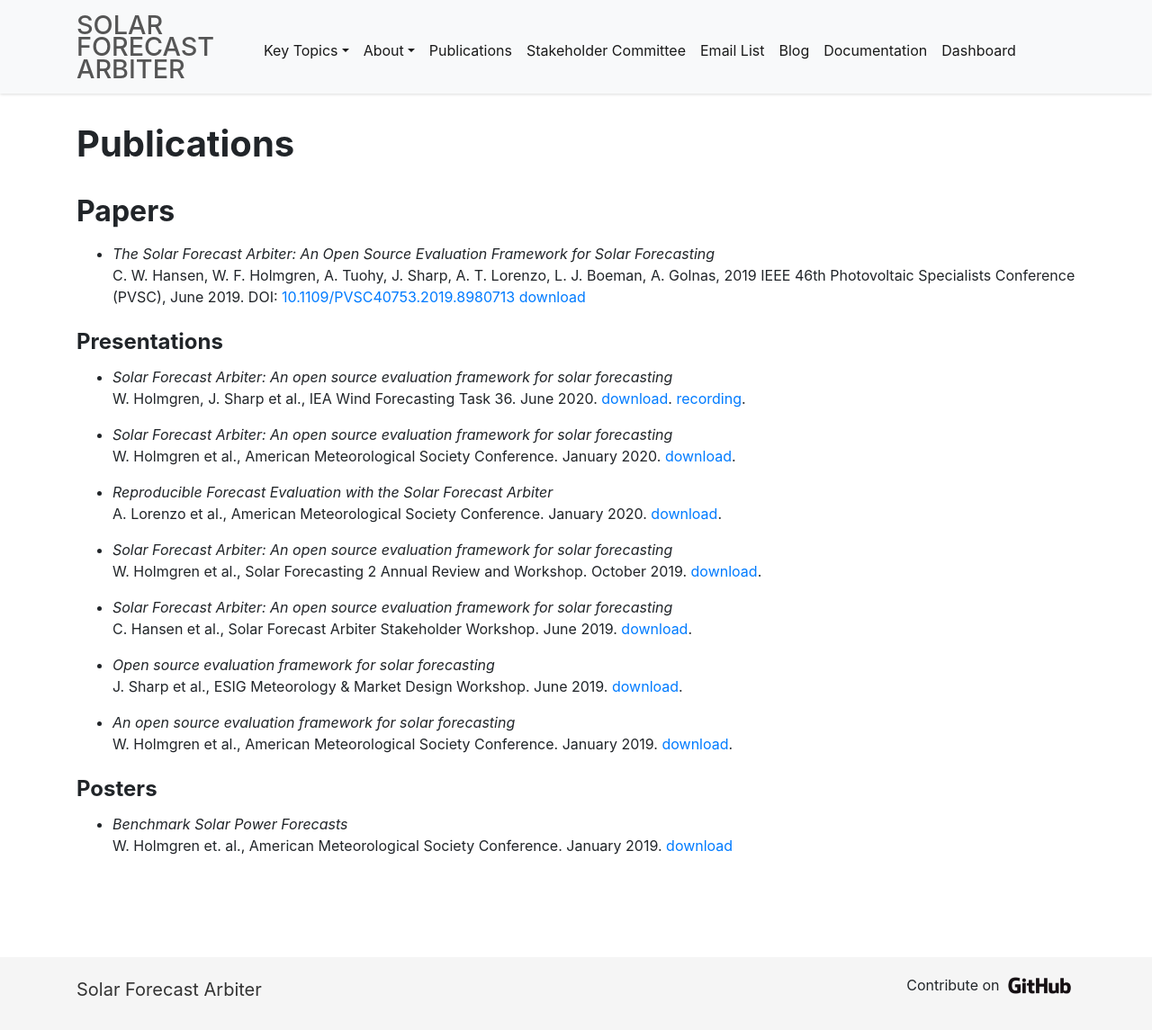
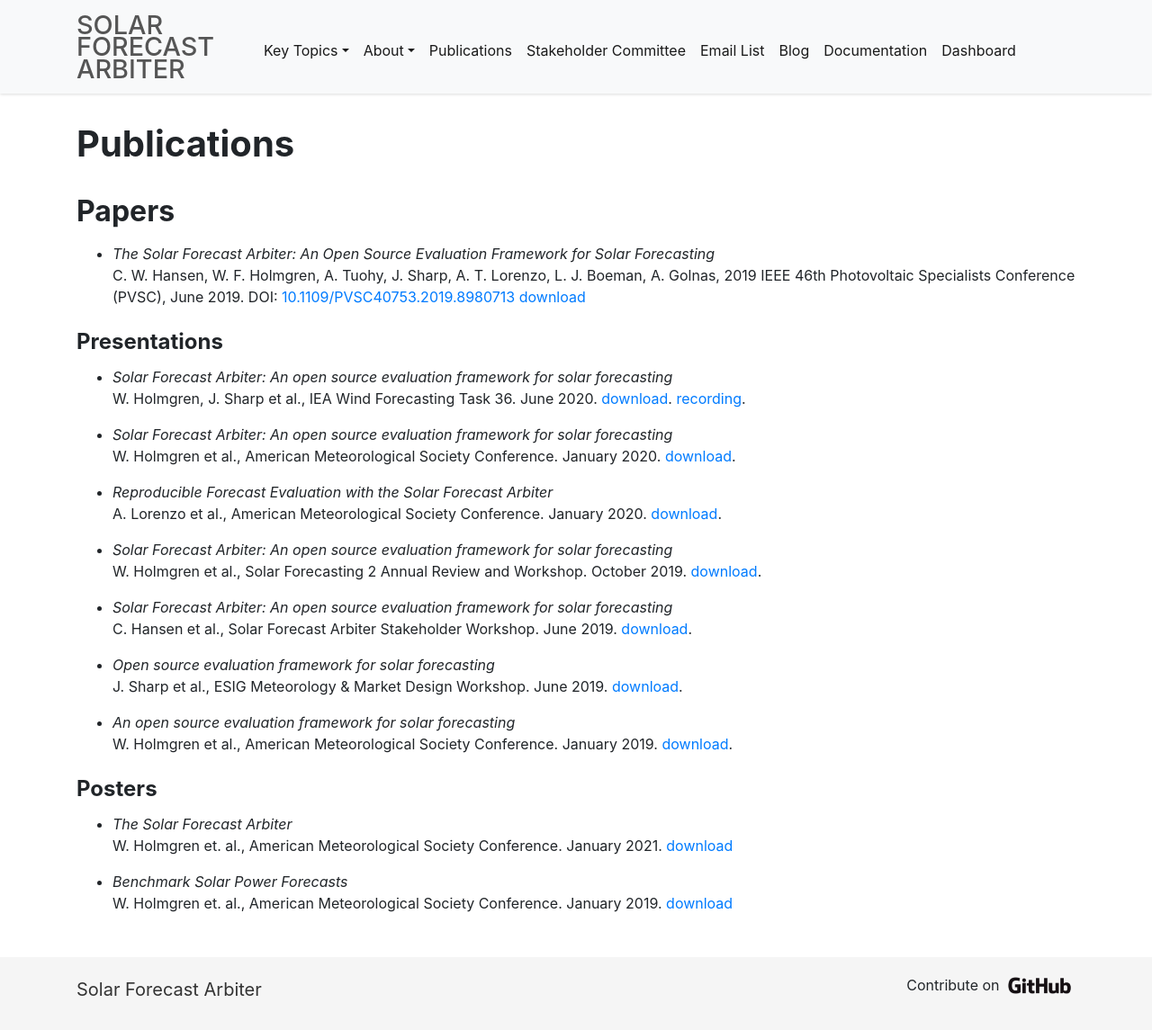
Before and after one commit to SolarArbiter/SolarArbiter.github.io, a Jekyll site: the page built from publications.md, in a window 1280 px wide and 1145 px high. Shown: the whole window at 90% size. Built offline with Jekyll 4.4.1, drawn with Linux system fonts in a browser that asks for light colours.

Commit message:
ams poster, youtube channel

```diff
--- a/_data/posters.yml
+++ b/_data/posters.yml
@@ -1,3 +1,9 @@
+- authors: W. Holmgren et. al.
+  title: The Solar Forecast Arbiter
+  place: American Meteorological Society Conference
+  date: January 2021
+  link: assets/posters/2021_AMS_SFA.pdf
+
 - authors: W. Holmgren et. al.
   title: Benchmark Solar Power Forecasts
   place: American Meteorological Society Conference
--- a/index.html
+++ b/index.html
@@ -10,7 +10,7 @@ layout: base
 
 <p>This project page contains reference materials describing project use cases, metrics, reference data, and more under the Key Topics menu. Visit the <a href="https://dashboard.solarforecastarbiter.org/">Solar Forecast Arbiter Dashboard</a> to browse data and evaluate forecasts. Documentation for the Dashboard, API, and core analysis package is available at the <a href="/documentation">Documentation</a> page.</p>
 
-<p>For a quick introduction to the project, see this <a href="https://www.esig.energy/the-solar-forecast-arbiter/">ESIG blog post</a> or this short <a href="https://youtu.be/oqidNhlAkAo">presentation recording</a>.</p>
+<p>For a quick introduction to the project, see this <a href="https://www.esig.energy/the-solar-forecast-arbiter/">ESIG blog post</a> or this short <a href="https://youtu.be/oqidNhlAkAo">presentation recording</a>. Additional information may be found on the <a href="/publications">publications</a> page and our <a href="https://www.youtube.com/channel/UCB9X4RVVl1tpOzF6EeYUpag">YouTube Channel</a></p>
 
 <p><a href="/emaillist">Sign up for the mailing list</a> to receive quarterly project updates.</p>
 
```
Also changed, not shown: 1 other file.
